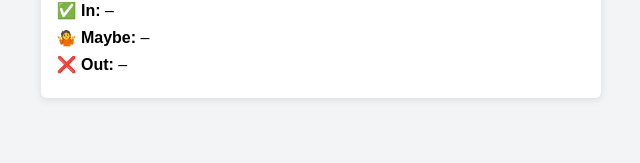
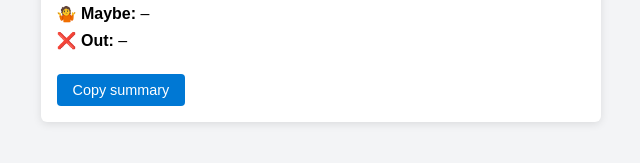
Before and after one commit to electricit-ltd/mnf, a React (Create React App) app: page / in a window 1280 px wide. Shown: the part 575-738 px from the top of the page, without its empty margins (319-959 px from the left). Built offline with nearby package versions, Linux system fonts and the light colour scheme; no server answers.

Commit message:
Add copy-to-clipboard summary with intro link

```diff
--- a/src/App.js
+++ b/src/App.js
@@ -5,16 +5,17 @@ import fixtures from "./fixtures.json";
 import roster from "./players.json";
 
 function App() {
-  const [name, setName] = useState("");           // ← now empty
+  const [name, setName] = useState("");
   const [status, setStatus] = useState("");
   const [submitting, setSubmitting] = useState(false);
   const [nextMatch, setNextMatch] = useState(null);
   const [responses, setResponses] = useState({ in: [], maybe: [], out: [] });
+  const [copied, setCopied] = useState(false);
 
-  // Find next match
+  // 1️⃣ Find next match
   useEffect(() => {
     const today = new Date();
-    const enriched = fixtures.map(f => {
+    const enriched = fixtures.map((f) => {
       const dateObj = new Date(f.date);
       return {
         ...f,
@@ -28,13 +29,12 @@ function App() {
         kickoff: f.time,
       };
     });
-    const upcoming = enriched
-      .filter(f => f.dateObj >= today)
-      .sort((a, b) => a.dateObj - b.dateObj)[0] || null;
+    const upcoming =
+      enriched.filter((f) => f.dateObj >= today).sort((a, b) => a.dateObj - b.dateObj)[0] || null;
     setNextMatch(upcoming);
   }, []);
 
-  // Load live responses
+  // 2️⃣ Load live responses
   useEffect(() => {
     if (!nextMatch) return;
     fetch(`/api/getPoll?date=${nextMatch.date}`)
@@ -43,27 +43,21 @@ function App() {
       .catch(console.error);
   }, [nextMatch]);
 
+  // 3️⃣ Handle form submit
   const handleSubmit = async (e) => {
     e.preventDefault();
     if (!name || !status || !nextMatch) return;
-
     setSubmitting(true);
     try {
       const res = await fetch("/api/submitPoll", {
         method: "POST",
         headers: { "Content-Type": "application/json" },
-        body: JSON.stringify({
-          name,
-          status,
-          date: nextMatch.date,
-        }),
+        body: JSON.stringify({ name, status, date: nextMatch.date }),
       });
       if (!res.ok) throw new Error(await res.text());
-
       // refresh
       const updated = await fetch(`/api/getPoll?date=${nextMatch.date}`).then((r) => r.json());
       setResponses(updated);
-
       setName("");
       setStatus("");
     } catch (err) {
@@ -74,9 +68,28 @@ function App() {
     }
   };
 
+  // 4️⃣ Build & copy summary
+  const copySummary = () => {
+    if (!nextMatch) return;
+    const baseUrl = window.location.origin + window.location.pathname;
+    const intro = `Monday 5-a-side this week: vs ${nextMatch.fixture} — ${nextMatch.dateFormatted} @ ${nextMatch.kickoff}\nWho's in? ${baseUrl}`;
+    const lines = [
+      intro,
+      "",
+      `✅ In: ${responses.in.join(", ") || "–"}`,
+      `🤷 Maybe: ${responses.maybe.join(", ") || "–"}`,
+      `❌ Out: ${responses.out.join(", ") || "–"}`,
+    ].join("\n");
+    navigator.clipboard.writeText(lines).then(() => {
+      setCopied(true);
+      setTimeout(() => setCopied(false), 2000);
+    });
+  };
+
   return (
     <div className="container">
       <h1>Monday 5-a-side</h1>
+
       <h2>
         {nextMatch
           ? `Next match: vs ${nextMatch.fixture} — ${nextMatch.dateFormatted} @ ${nextMatch.kickoff}`
@@ -117,6 +130,7 @@ function App() {
         </button>
       </form>
 
+      {/* Live Responses */}
       {nextMatch && (
         <div className="responses">
           <h3>Live Responses</h3>
@@ -129,6 +143,12 @@ function App() {
           <div>
             <strong>❌ Out:</strong> {responses.out.join(", ") || "–"}
           </div>
+
+          {/* Copy summary */}
+          <button onClick={copySummary} className="copy-btn">
+            Copy summary
+          </button>
+          {copied && <span className="copied-msg">Copied!</span>}
         </div>
       )}
     </div>
--- a/src/styles.css
+++ b/src/styles.css
@@ -83,3 +83,13 @@ select {
   border-radius: 4px;
   border: 1px solid #ccc;
 }
+.copy-btn {
+  margin-top: 1rem;
+  padding: 0.5rem 1rem;
+  font-size: 0.9rem;
+}
+.copied-msg {
+  margin-left: 0.75rem;
+  color: green;
+  font-weight: bold;
+}
```
